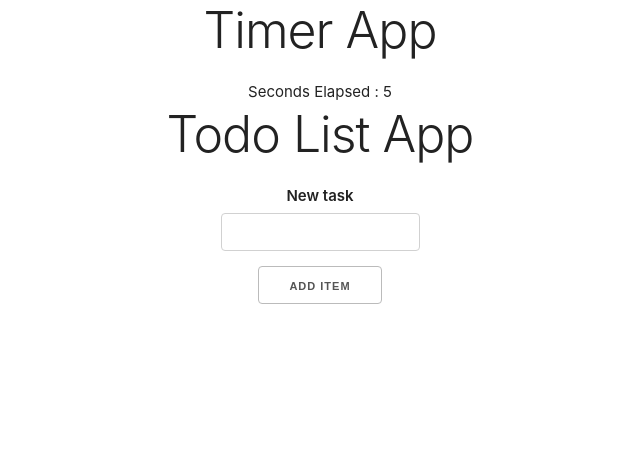
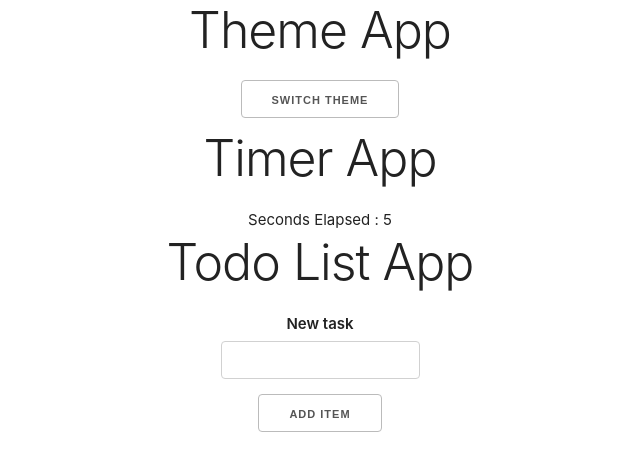
Before and after one commit to Creedo-B/React, a React (Create React App) app: page /timer in a window 1280 px wide. Shown: the top 470 px of the page, without its empty margins (320-960 px from the left). Built offline with nearby package versions, Linux system fonts and the light colour scheme.

Commit message:
theme app added

```diff
--- a/package.json
+++ b/package.json
@@ -6,6 +6,7 @@
     "@testing-library/jest-dom": "^5.14.1",
     "@testing-library/react": "^11.2.7",
     "@testing-library/user-event": "^12.8.3",
+    "node-sass": "^6.0.1",
     "react": "^17.0.2",
     "react-dom": "^17.0.2",
     "react-scripts": "4.0.3",
--- a/src/App.js
+++ b/src/App.js
@@ -1,10 +1,14 @@
-import './App.css';
+import './App.scss';
+import Theme from './themeApp/Theme';
 import Timer from './timerApp/Timer';
 import TodoAppHome from './todoApp/TodoAppHome';
 
 function App() {
   return (
     <div className="App">
+
+      {/* Theme App */}
+      <Theme/>
 
       {/* Timer App */}
       <Timer/>
--- /dev/null
+++ b/src/themeApp/Theme.jsx
@@ -0,0 +1,33 @@
+import { Component } from "react";
+import './theme.css'
+
+class Theme extends Component {
+
+    state= {
+        theme : "white"
+    }
+
+    handleSwitchTheme = () => {
+        if (this.state.theme === 'white'){
+            this.setState({theme : 'black'});
+            document.querySelectorAll('body')[0].classList.remove("themeapp__button--whitetheme");
+            document.querySelectorAll('body')[0].classList.add("themeapp__button--blacktheme");
+        }
+        else {
+            this.setState({theme : 'white'});
+            document.querySelectorAll('body')[0].classList.remove("themeapp__button--blacktheme");
+            document.querySelectorAll('body')[0].classList.add("themeapp__button--whitetheme");
+        }
+    }
+
+    render () {
+        return(
+            <>
+                <h1>Theme App</h1>
+                <button onClick={this.handleSwitchTheme}>Switch theme</button>
+            </>
+        )
+    }
+}
+
+export default Theme;
--- /dev/null
+++ b/src/themeApp/theme.css
@@ -0,0 +1,9 @@
+.themeapp__button--whitetheme {
+    background-color: white;
+    color: black;
+}
+
+.themeapp__button--blacktheme {
+    background-color: black;
+    color: white;
+}
```
Also changed, not shown: src/App.scss (renamed from src/App.css), 1 other file (tests, documents, lock files or other folders).
